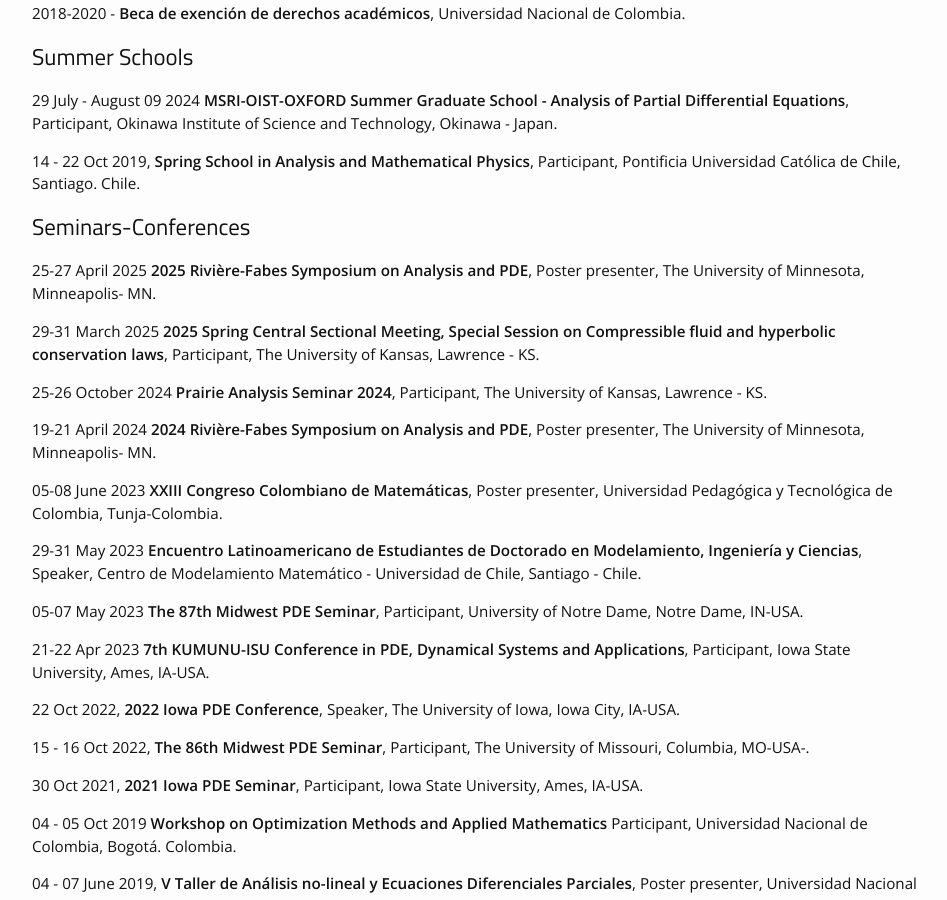
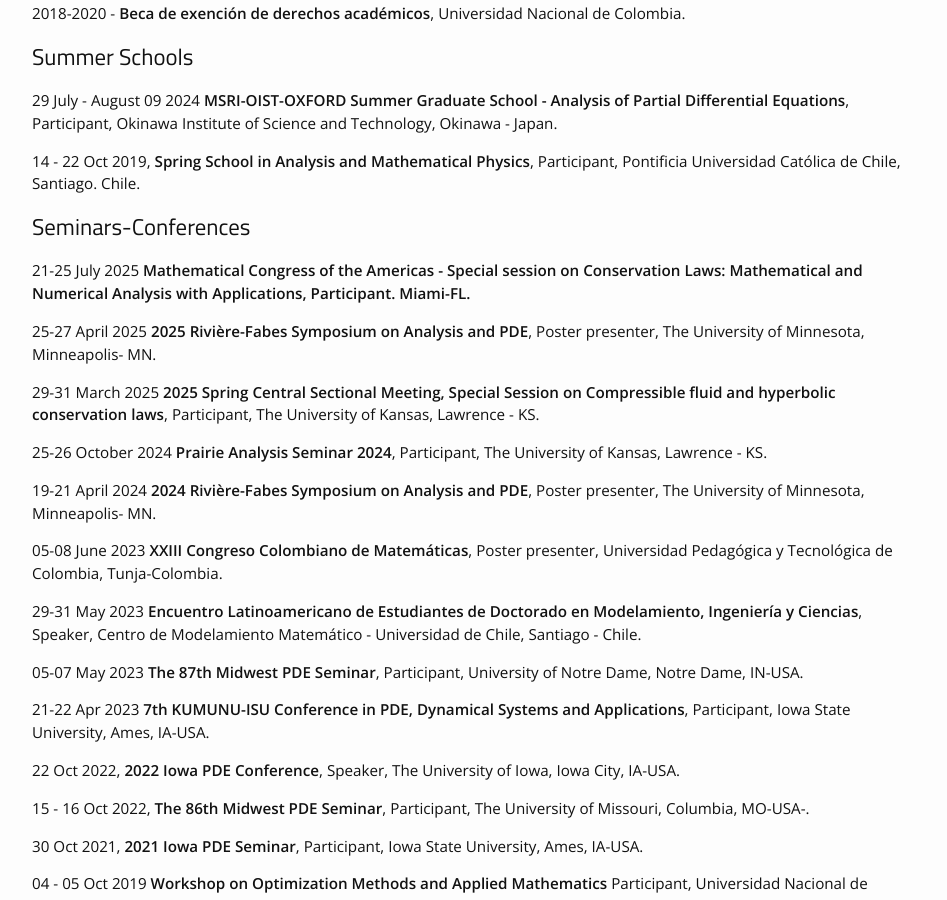
Before and after one commit to jdavidbel/jdavidbel.github.io, a Jekyll site: the page built from cv.md, in a window 1280 px wide and 900 px high, scrolled down 591 px. Shown: the whole window, without its empty margins (163-1110 px from the left). Built offline with Jekyll 4.4.1, drawn with Linux system fonts in a browser that asks for light colours.

Commit message:
Update cv.md
miami congress

```diff
--- a/cv.md
+++ b/cv.md
@@ -37,6 +37,8 @@ Spring 2025  **Post-Comprehensive Research Fellowship**, Graduate College, The U
 14 - 22 Oct 2019, **Spring School in Analysis and Mathematical Physics**, Participant, Pontificia Universidad Católica de Chile, Santiago. Chile.
 
 ## Seminars-Conferences
+
+21-25 July 2025 **Mathematical Congress of the Americas - Special session on Conservation Laws: Mathematical and Numerical Analysis with Applications, Participant. Miami-FL.**
 
 25-27 April 2025 **2025 Rivière-Fabes Symposium on Analysis and PDE**, Poster presenter, The University of Minnesota, Minneapolis- MN.
 
```
